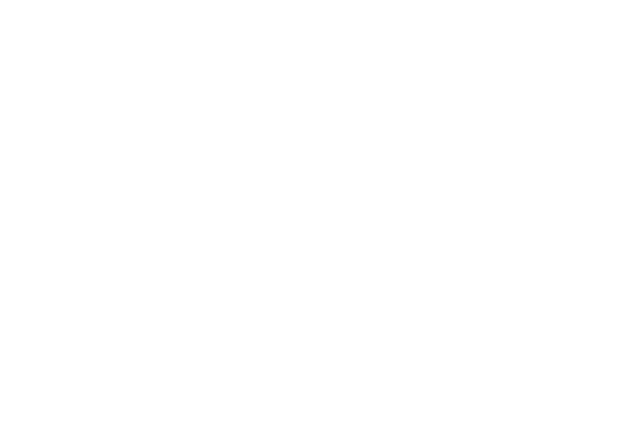
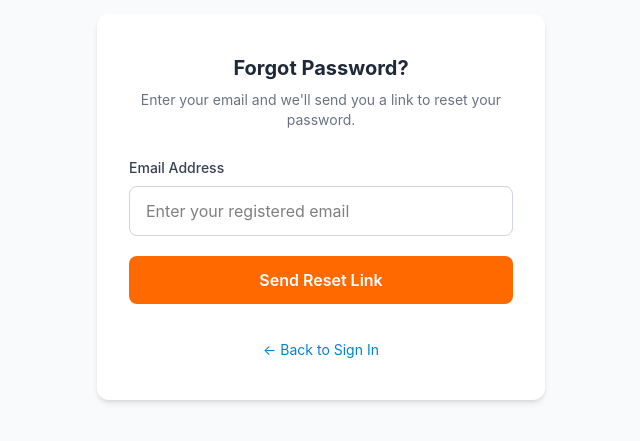
Before and after one commit to lothvuthy/Demo-project-final, a Nuxt app: page /auth/forgot-password in a window 1280 px wide. Before the commit this address had no page. Shown: the part 193-634 px from the top of the page, without its empty margins (319-959 px from the left). Built offline with nearby package versions, Linux system fonts and the light colour scheme.

Commit message:
Update forgot-password page

```diff
--- /dev/null
+++ b/app/pages/auth/forgot-password.vue
@@ -0,0 +1,102 @@
+<template>
+  <div class="min-h-screen bg-gray-50 flex items-center justify-center px-4 sm:px-6 py-6 sm:py-8">
+    <div class="w-full max-w-md bg-white rounded-xl shadow-md px-6 sm:px-8 py-8 sm:py-10">
+
+
+      <h2 class="text-lg sm:text-xl font-bold text-gray-800 text-center mb-2">Forgot Password?</h2>
+      <p class="text-gray-500 text-sm text-center mb-5 sm:mb-7">Enter your email and we'll send you a link to reset your password.</p>
+
+      <!-- Forgot Password Form -->
+      <form @submit.prevent="handleSubmit" class="space-y-4">
+        <div>
+          <label for="email" class="block text-sm font-medium text-gray-700 mb-2">Email Address</label>
+          <input
+            v-model="form.email"
+            type="email"
+            id="email"
+            required
+            placeholder="Enter your registered email"
+            class="w-full px-3 sm:px-4 py-2.5 sm:py-3 border border-gray-300 rounded-lg text-base focus:outline-none focus:border-orange-500 focus:ring-2 focus:ring-orange-100 transition-colors"
+          />
+        </div>
+
+        <button
+          type="submit"
+          :disabled="loading"
+          class="w-full bg-orange-500 hover:bg-orange-600 text-white font-semibold py-2.5 sm:py-3 px-4 rounded-lg transition-colors disabled:bg-orange-300 disabled:cursor-not-allowed mt-1"
+        >
+          {{ loading ? "Sending..." : "Send Reset Link" }}
+        </button>
+
+        <!-- Message Display -->
+        <p
+          v-if="message.text"
+          :class="[
+            message.type === 'error' ? 'bg-red-50 text-red-700 border border-red-200' : 'bg-green-50 text-green-700 border border-green-200',
+            'mt-4 p-3 rounded text-center text-sm'
+          ]"
+        >
+          {{ message.text }}
+        </p>
+
+        <!-- Link Back to Login -->
+        <div class="text-center text-sm mt-5">
+          <p><NuxtLink to="/auth/login" class="text-sky-600 hover:underline">← Back to Sign In</NuxtLink></p>
+        </div>
+      </form>
+    </div>
+  </div>
+</template>
+
+<script setup>
+import { ref } from 'vue'
+
+// ==============================================
+// 🔌 API CONFIGURATION — UPDATE THIS LATER!
+// ==============================================
+const API_FORGOT_URL = '/api/auth/forgot-password'
+// Example full URL: 'http://localhost:5000/api/auth/forgot-password'
+// ==============================================
+
+const form = ref({
+  email: ''
+})
+
+const loading = ref(false)
+const message = ref({ text: '', type: '' })
+
+// ========== Submit Handler ==========
+const handleSubmit = async () => {
+  // Basic validation
+  if (!form.value.email.trim()) {
+    message.value = { text: '⚠️ Please enter your email address.', type: 'error' }
+    return
+  }
+
+  loading.value = true
+  message.value = { text: '', type: '' }
+
+  try {
+    // 📡 API CALL — Ready to connect to backend!
+    const result = await $fetch(API_FORGOT_URL, {
+      method: 'POST',
+      headers: { 'Content-Type': 'application/json' },
+      body: { email: form.value.email.trim() }
+    })
+
+    // ✅ Success
+    message.value = {
+      text: result.message || '✅ Reset link sent! Please check your email.',
+      type: 'success'
+    }
+
+  } catch (err) {
+    // ❌ Handle errors
+    const errorMsg = err.data?.message || err.message || '❌ Failed to send reset link. Try again later.'
+    message.value = { text: errorMsg, type: 'error' }
+    console.error('Forgot Password Error:', err)
+  } finally {
+    loading.value = false
+  }
+}
+</script>
```
